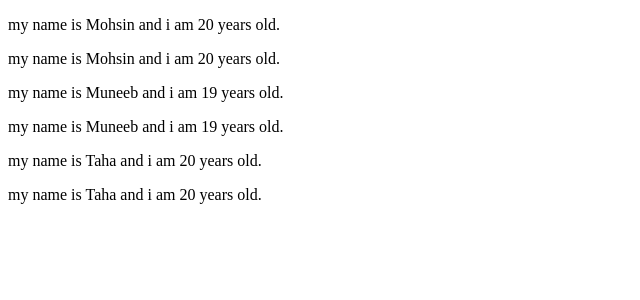
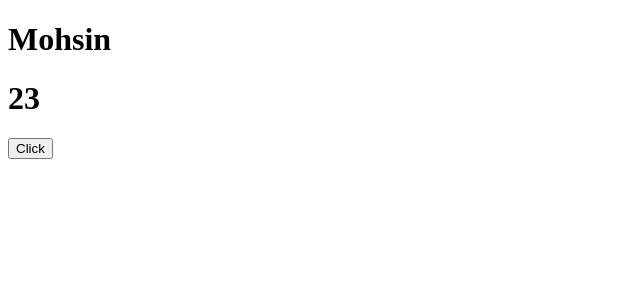
Before and after one commit to mohsinsaleheen1/React-Practice-Basic-to-Advance-, a React (Vite) app in the folder ClassComponent/: page / in a window 1280 px wide. Shown: the top 300 px of the page, without its empty margins (0-640 px from the left). Built offline with nearby package versions, Linux system fonts and the light colour scheme.

Commit message:
Constructor & props

```diff
--- a/ClassComponent/src/App.jsx
+++ b/ClassComponent/src/App.jsx
@@ -1,15 +1,19 @@
 import "./App.css";
 import React, { Component } from "react";
 import Props from "./components/Props";
+import Student from "./components/Student";
+import Employee from "./components/Employee";
 class App extends Component {
   render() {
     return (
       <>
         {/* <h1>Ha bhai Class Compoenent</h1>
         <p>Dekh bhai Seekhay ga to kaam aye ga teray</p> */}
-        <Props name="Mohsin" age={20} />
+        {/* <Props name="Mohsin" age={20} />
         <Props name="Muneeb" age={19} />
-        <Props name="Taha" age={20} />
+        <Props name="Taha" age={20} /> */}
+        {/* <Student name="Mohsin"/> */}
+        <Employee name="Hassan" age={23} />
       </>
     );
   }
--- /dev/null
+++ b/ClassComponent/src/components/Employee.jsx
@@ -0,0 +1,34 @@
+import React, { Component } from "react";
+
+export default class Employee extends Component {
+  state = {
+    name: "Mohsin",
+    age: 23,
+  };
+  // constructor(props) {
+  //   super(props);
+  //   this.state = {
+  //     // name: "PAKISTAN IS THE BIGGEST COUNTRY OF ALL OVER THE WORLD",
+  //     // count: 1,
+  //     name: this.props.name,
+  //     age: this.props.age,
+  //   };
+  // }
+  changeName() {
+    this.setState({
+      // name:"KARACHI IS THE BIGGEST CITY OF PAKISTAN"
+      // count: this.state.count + 1,
+      name: "Hassan",
+      age: 22,
+    });
+  }
+  render() {
+    return (
+      <div>
+        <h1>{this.state.name}</h1>
+        <h1>{this.state.age}</h1>
+        <input type="button" value="Click" onClick={() => this.changeName()} />
+      </div>
+    );
+  }
+}
--- /dev/null
+++ b/ClassComponent/src/components/Student.jsx
@@ -0,0 +1,15 @@
+import React, { Component } from "react";
+
+export default class Student extends Component {
+  constructor(props) {
+    super(props);
+
+  }
+  render() {
+    return (
+      <div>
+        <h1>Hello World {this.props.name}</h1>
+      </div>
+    );
+  }
+}
```
Also changed, not shown: ClassComponent/src/components/Constructtor.jsx (deleted, +0 -7 lines).
